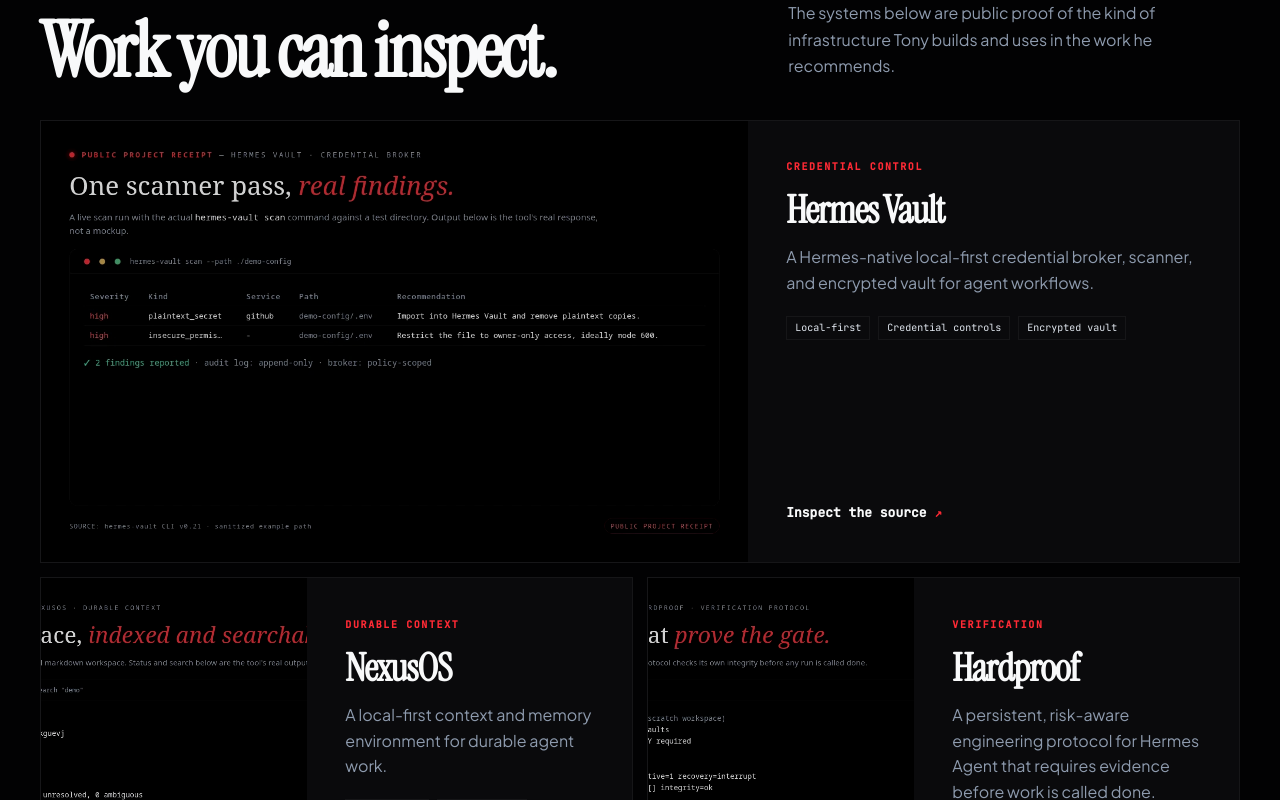
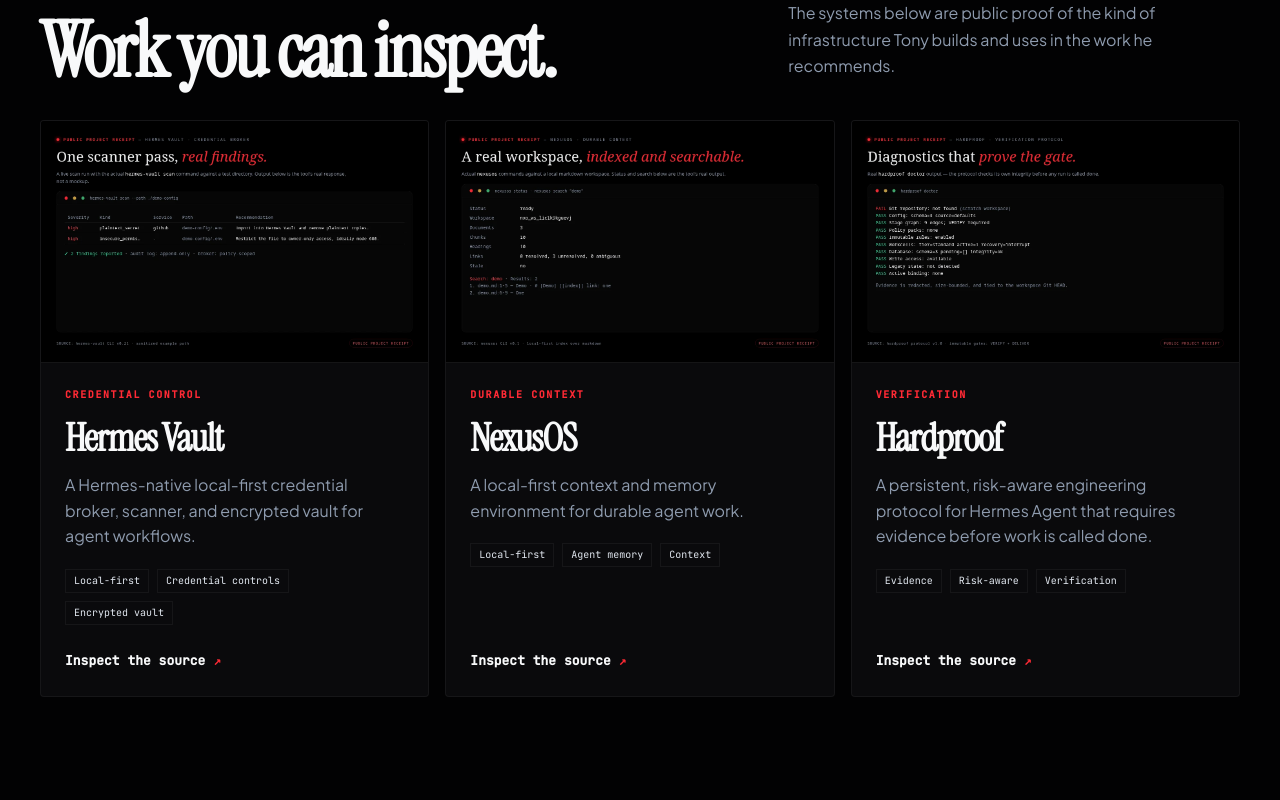
Before and after one commit to asimons81/hermes-launch-lab, a Next.js app: page / in a window 1280 px wide. Shown: the part 2060-2860 px from the top of the page. Built offline with nearby package versions, Linux system fonts and the light colour scheme; no server answers.

Commit message:
fix(visual): prevent photo cropping in proof project cards with 16:10 top preview framing

```diff
--- a/app/globals.css
+++ b/app/globals.css
@@ -1058,35 +1058,43 @@
 }
 .proof-work__grid {
   display: grid;
-  grid-template-columns: repeat(2, minmax(0, 1fr));
-  gap: 14px;
+  grid-template-columns: repeat(3, minmax(0, 1fr));
+  gap: 16px;
 }
 .proof-project {
-  min-height: 315px;
-  display: grid;
-  grid-template-columns: 0.9fr 1.1fr;
+  display: flex;
+  flex-direction: column;
   overflow: hidden;
   background: var(--surface);
   border: 1px solid var(--line);
+  border-radius: 4px;
   transition: border-color .25s ease, transform .25s ease;
 }
-.proof-project:first-child { grid-column: 1 / -1; grid-template-columns: 1.18fr .82fr; }
 .proof-project:hover { border-color: var(--line-strong); transform: translateY(-2px); }
-.proof-project__image-wrap { position: relative; min-height: 220px; overflow: hidden; background: #08080a; }
+.proof-project__image-wrap {
+  position: relative;
+  width: 100%;
+  aspect-ratio: 16 / 10;
+  overflow: hidden;
+  background: #08080a;
+  border-bottom: 1px solid var(--line);
+}
 .proof-project__image {
   width: 100%;
   height: 100%;
   display: block;
   object-fit: cover;
-  filter: saturate(.8) contrast(1.08) brightness(.82);
-  transition: transform .5s cubic-bezier(.16,1,.3,1), filter .35s ease;
+  object-position: top left;
+  filter: contrast(1.02) brightness(.95);
+  transition: transform .5s cubic-bezier(.16,1,.3,1);
 }
-.proof-project:hover .proof-project__image { transform: scale(1.035); filter: saturate(1) contrast(1.04) brightness(.94); }
+.proof-project:hover .proof-project__image { transform: scale(1.025); }
 .proof-project__body {
   display: flex;
   flex-direction: column;
   align-items: flex-start;
-  padding: clamp(24px, 3vw, 42px);
+  padding: 24px;
+  flex: 1;
 }
 .proof-project__category,
 .working-style__item > p {
@@ -1331,14 +1339,12 @@
   .about-statement,
   .engagement-steps,
   .proof-work__heading,
+  .proof-work__grid,
   .fit-check { grid-template-columns: 1fr; }
   .about-hero { min-height: auto; padding-top: 64px; overflow: clip; }
   .founder-portrait { justify-self: start; max-width: min(520px, 100%); }
   .founder-portrait::before { display: none; }
   .about-statement > .eyebrow { grid-column: auto; }
-  .proof-project,
-  .proof-project:first-child { grid-template-columns: 1fr; grid-column: auto; }
-  .proof-project__image-wrap { min-height: 240px; }
   .fit-check { gap: 1px; }
 }
 @media(max-width:720px) {
```
